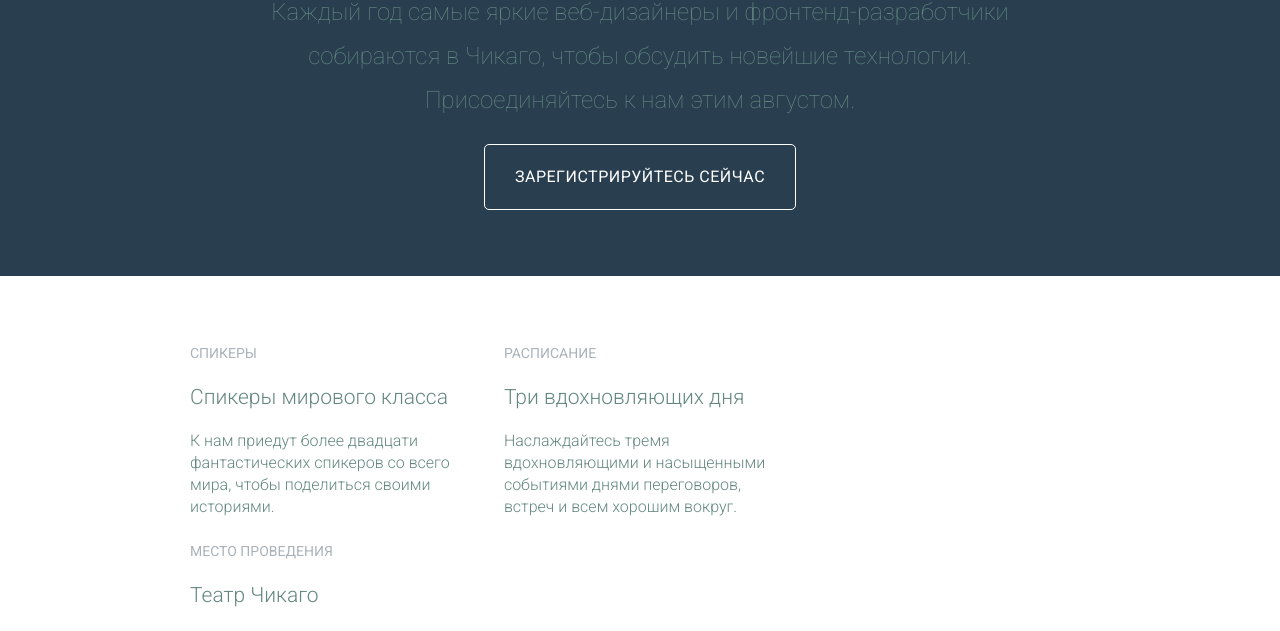
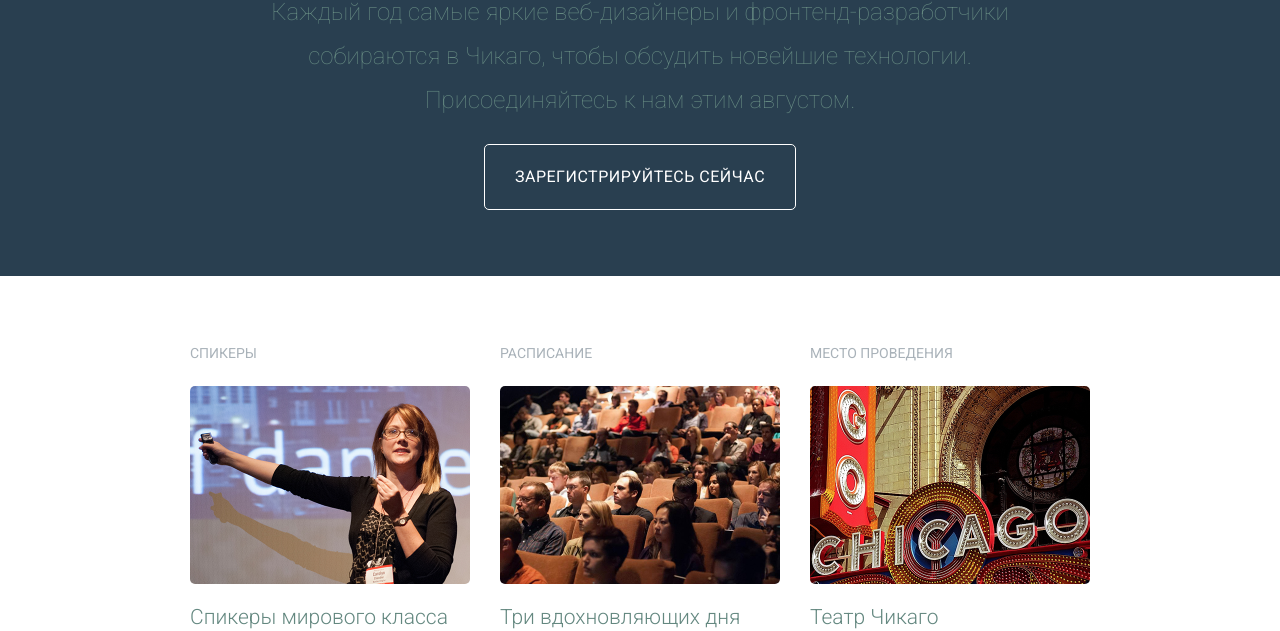
Before and after one commit to ovanse/study-stylesConference, a plain HTML site: page index.html in a window 1280 px wide. Shown: the part 252-883 px from the top of the page. Drawn offline with Linux system fonts and the light colour scheme.

Commit message:
midst img

```diff
--- a/assets/stylesheets/main.css
+++ b/assets/stylesheets/main.css
@@ -220,6 +220,12 @@
   font-size: 24px;
   font-weight: 100;
 }
+.teaser img {
+  border-radius: 5px;
+  display: block;
+  margin-bottom: 22px;
+  max-width: 100%;
+}
 
 /*
 =================================================
--- a/index.html
+++ b/index.html
@@ -34,23 +34,26 @@
     <div class="grid">
       <!-- Спикеры -->
       <section class="teaser col-1-3">
+        <h5>Спикеры</h5>
         <a href="speakers.html">
-          <h5>Спикеры</h5>
+          <img src="assets/images/home/speakers.jpg" alt="Профессиональные спикеры">
           <h3>Спикеры мирового класса</h3>
         </a>
         <p>К нам приедут более двадцати фантастических спикеров со всего мира, чтобы поделиться своими историями.</p>
-      </section>
-      <section class="teaser col-1-3">
+      </section><!--
+      --><section class="teaser col-1-3">
+        <h5>Расписание</h5>
         <a href="sсhedule.html">
-          <h5>Расписание</h5>
+          <img src="assets/images/home/schedule.jpg" alt="Рассписание">
           <h3>Три вдохновляющих дня</h3>
         </a>
         <p>Наслаждайтесь тремя вдохновляющими и насыщенными событиями днями переговоров, встреч и всем хорошим вокруг.
         </p>
-      </section>
-      <section class="teaser col-1-3">
+      </section><!--
+      --><section class="teaser col-1-3">
+        <h5>Место проведения</h5>
         <a href="venue.html">
-          <h5>Место проведения</h5>
+          <img src="assets/images/home/venue.jpg" alt="Место проведения">
           <h3>Театр Чикаго</h3>
         </a>
         <p>Театр Чикаго в самом центре города обеспечит красивое место проведения конференции.</p>
```
Also changed, not shown: speakers.html (+2 -0 lines), assets/images/home/schedule.jpg (added), assets/images/home/speakers.jpg (added), assets/images/home/venue.jpg (added), assets/images/speakers/chris-mills.jpg (added), assets/images/speakers/shay-howe.jpg (added).
